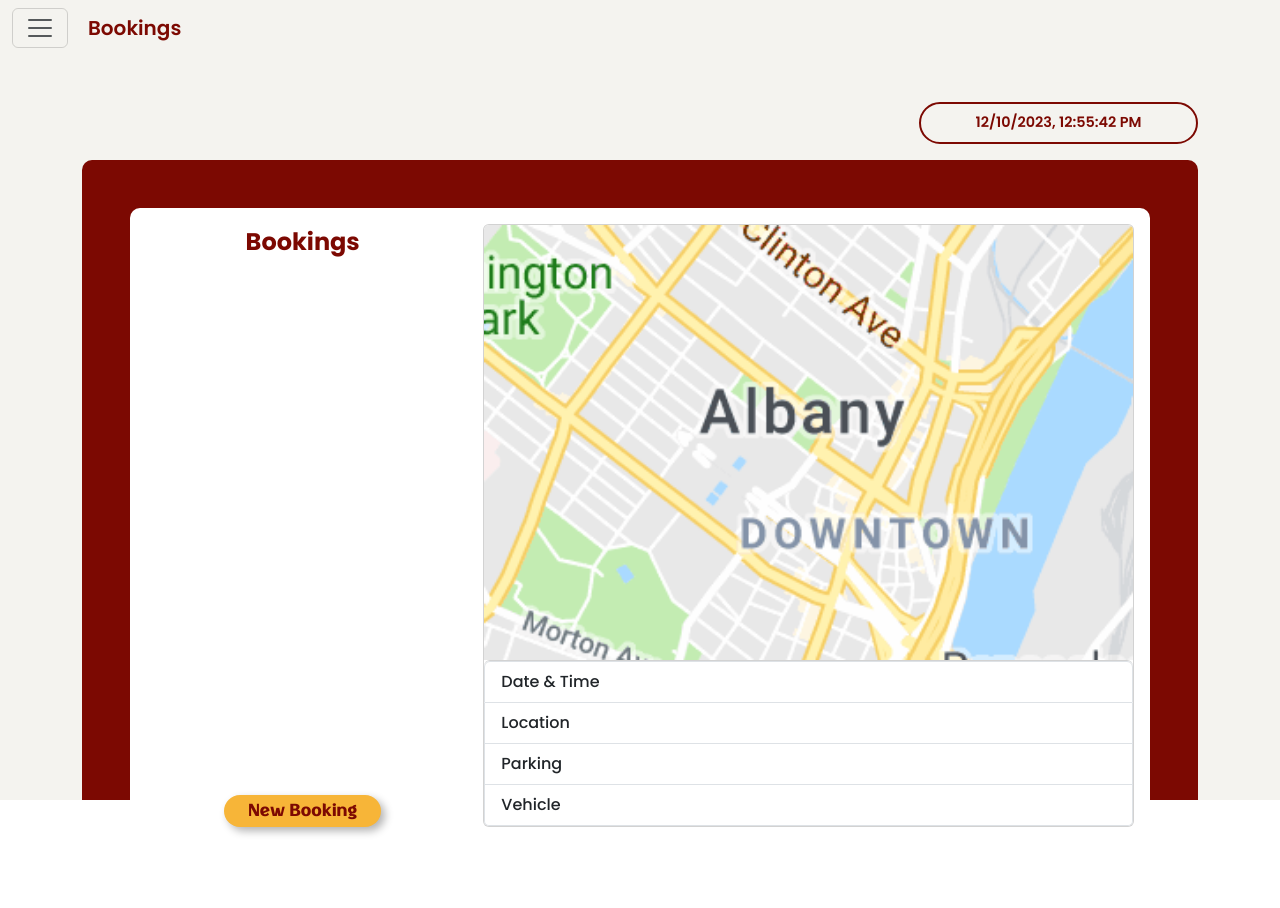
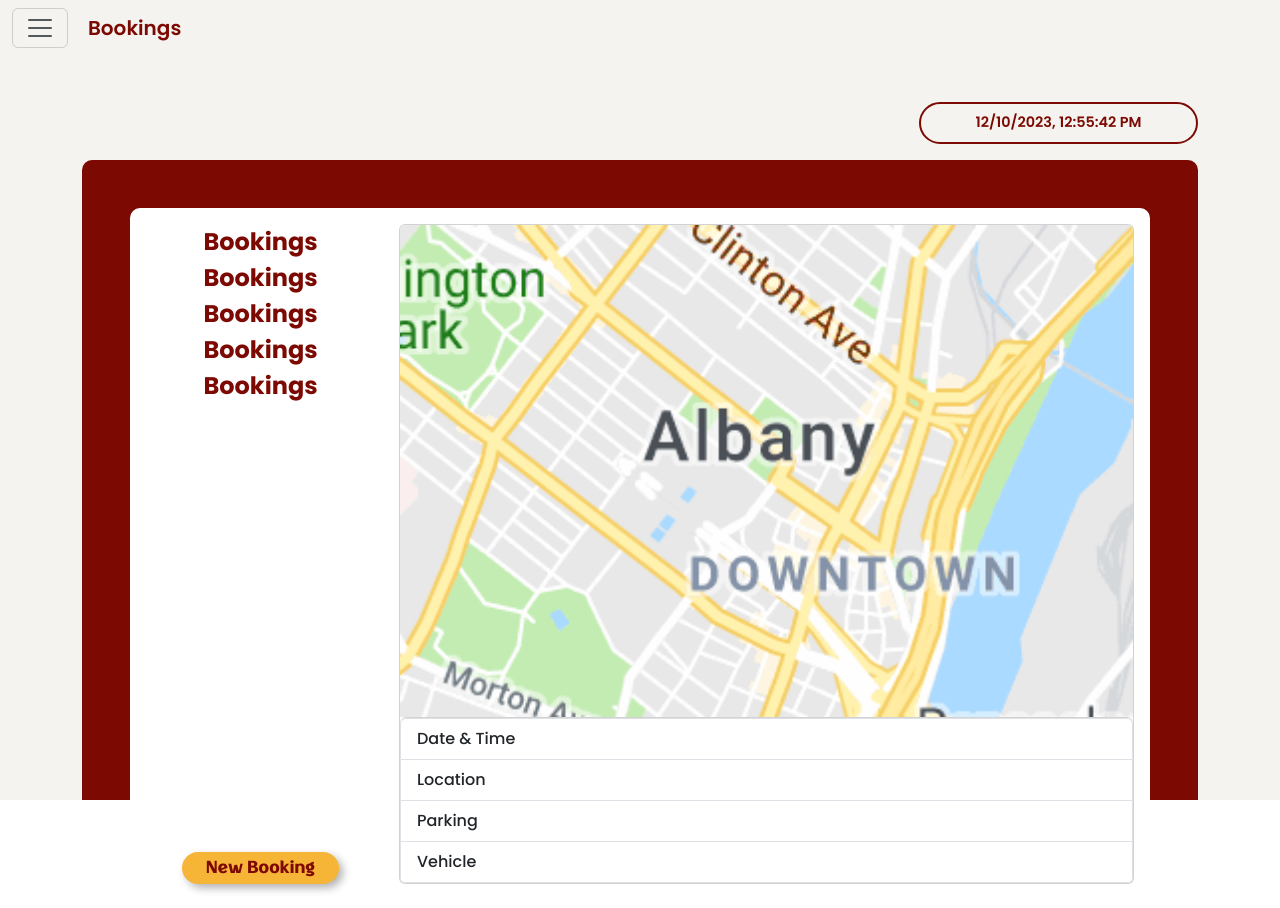
Before and after one commit to ArchonsDev/react-wildpark-web, a React (Create React App) app: page /bookings in a window 1280 px wide. Before the commit the page ends 851 px from the top, so only its background shows below. Built offline with nearby package versions, Linux system fonts and the light colour scheme.

Commit message:
layout fix

```diff
--- a/src/pages/Bookings/index.js
+++ b/src/pages/Bookings/index.js
@@ -28,22 +28,30 @@ const Bookings = () => {
     <div className={styles.Bookings}>
       <div
         className={`${styles.content} container d-flex flex-column justify-content-end align-items-center`}>
+
         <div className={`${styles.dateTab} row d-flex justify-content-end`}>
           <div
             className={`${styles.date} col-sm-3 py-2 d-flex justify-content-center align-items-center`}>
             {currentDate.toLocaleString()}
           </div>
         </div>
-        <div className={`${styles.redBox} row pt-5 px-5 pb-0 mt-3`}>
-          <div
-            className={`${styles.whiteBox} container bg-white d-flex justify-content-center flex-column p-3`}>
-            <div className="row flex-grow-1">
-              <div className="col-sm-4 mb-2 d-flex align-items-center flex-column">
+
+        <div className={`${styles.redBox} row d-flex flex-column pt-5 px-5 pb-0 mt-3`}>
+          <div className={`${styles.whiteBox} flex-grow-1 col-md-12 container-fluid bg-white p-3`}>
+            <div className="row">
+
+              <div className="col-sm-3 mb-2 d-flex align-items-center flex-column">
                 <span className={styles.header}>Bookings</span>
-                <div className={`${styles.activeBookings} flex-grow-1`}></div>
+                <div className={`${styles.activeBookings} flex-grow-1 d-flex flex-column`}>
+                  <span className={styles.header}>Bookings</span>
+                  <span className={styles.header}>Bookings</span>
+                  <span className={styles.header}>Bookings</span>
+                  <span className={styles.header}>Bookings</span>
+                </div>
                 <BtnSecondary className="mt-auto">New Booking</BtnSecondary>
               </div>
-              <div className="col-sm-8 mb-2 d-flex align-items-center flex-column">
+
+              <div className="col-sm-9 mb-2 d-flex align-items-center flex-column">
                 <Card style={{ minWidth: "100%" }}>
                   <Card.Img variant="top" src={image} />
                   <ListGroup className={styles.bookingDetails}>
@@ -54,9 +62,11 @@ const Bookings = () => {
                   </ListGroup>
                 </Card>
               </div>
+
             </div>
           </div>
         </div>
+
       </div>
     </div>
   );
```
Also changed, not shown: src/pages/Bookings/style.module.css (line endings or trailing spaces).
